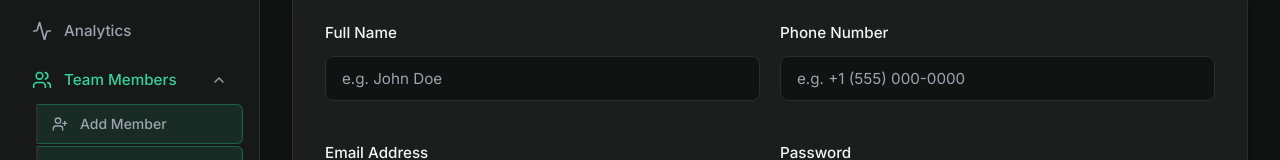
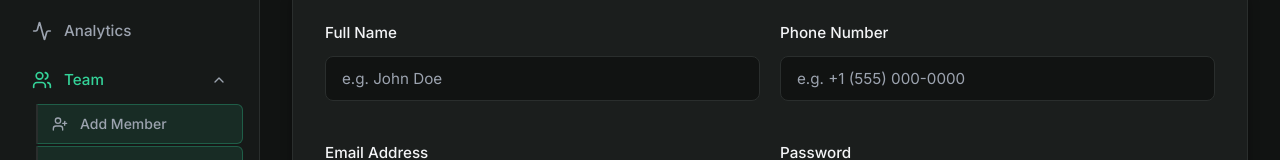
Before and after one commit to Aashif10/CareersDream_frontend, a React (Vite) app: page /admin/add-member in a window 1280 px wide. Shown: the part 133-293 px from the top of the page. Built offline with nearby package versions, Linux system fonts and the light colour scheme.

Commit message:
login issue

```diff
--- a/src/AdminDashboard/Sidebar.jsx
+++ b/src/AdminDashboard/Sidebar.jsx
@@ -41,7 +41,7 @@ const Sidebar = ({ activePage }) => {
               onClick={() => setTeamOpen(!teamOpen)}
               aria-expanded={teamOpen}
             >
-              <span className="nav-label"><Users size={20} /> Team Members</span>
+              <span className="nav-label"><Users size={20} /> Team</span>
               <ChevronDown size={16} className={`chevron ${teamOpen ? 'rotated' : ''}`} />
             </button>
             <ul className={`dropdown-menu ${teamOpen ? 'show' : ''}`}>
```
